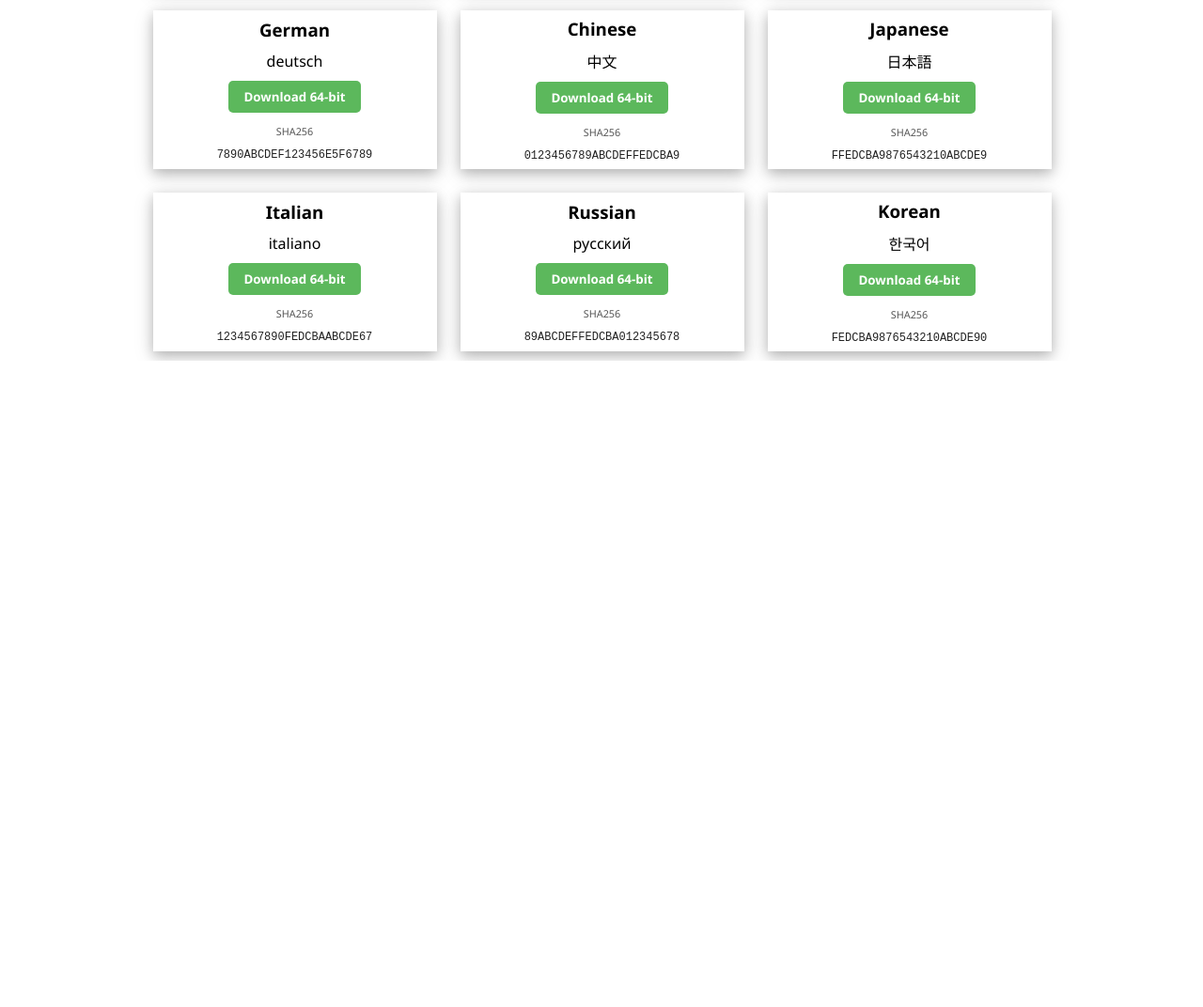
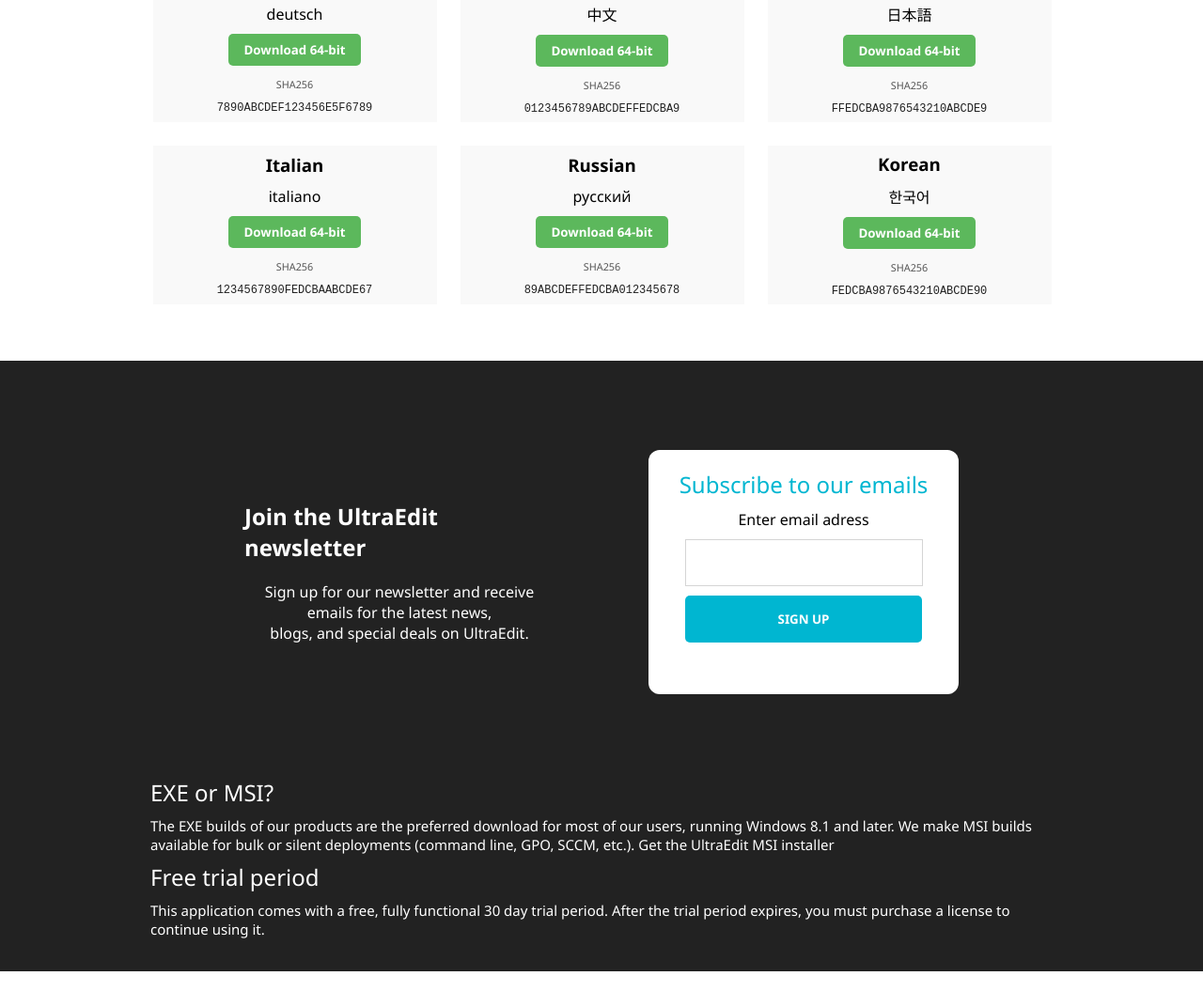
Before and after one commit to suchitrakumar1/ultra-edit-github-repo-suchitra, a plain HTML site: page index.html in a window 1280 px wide. Shown: the part 968-2040 px from the top of the page at 94% size. Before the commit the page ends 1352 px from the top, so only its background shows below. Drawn offline with Linux system fonts and the light colour scheme.

Commit message:
updated sec 2
update

```diff
--- a/index.html
+++ b/index.html
@@ -97,7 +97,6 @@
             <span class="paragraph-2">Download UltraEdit <small class="vs">v2024.2 (released 2024-12-20) | Hotfix
                     information </small></span>
         </div>
-    </section>
         <!-- 1st main section end -->
 
 
@@ -195,6 +194,47 @@
         </section>
         <!-- 2nd-main-section-end -->
 
+        <!-- 3rd-main-section-start -->
+        <section class="third-section">
+            <div class="join-section">
+                <b class="join-uedit">Join the UltraEdit newsletter</b>
+                <p class="join-uedit-paragraph">Sign up for our newsletter and receive emails for the latest news, <br>
+                    blogs, and special deals on UltraEdit.</p>
+            </div>
+            <div class="input-box">
+                <h3 class="email-slogan">
+                    Subscribe to our emails
+                </h3>
+                <label for="input-email">Enter email adress</label>
+
+                <input type="email" class="input-email">
+                <button class="sign-up-button">SIGN UP</button>
+            </div>
+        </section>
+        <!-- 3rd-main-section-end-->
+        <section class="section4">
+            <div class="questions">
+                <h3 class="exe-msi">
+                    EXE or MSI?
+                </h3>
+                <p class="answer">
+                    The EXE builds of our products are the preferred download for most of our users, running Windows 8.1
+                    and
+                    later.
+                    We make MSI builds available for bulk or silent deployments (command line, GPO, SCCM, etc.). Get the
+                    UltraEdit MSI installer
+                </p>
+                <h3 class="free-trial-period">
+                    Free trial period
+                </h3>
+                <p class="answer">
+                    This application comes with a free, fully functional 30 day trial period. After the trial period
+                    expires, you must purchase a license to continue using it.
+                </p>
+            </div>
+        </section>
+    </section>
+
 </body>
 
 </html>
--- a/style.css
+++ b/style.css
@@ -127,7 +127,7 @@
   justify-content: center;
   align-items: center;
   gap: 10px;
-  box-shadow: 0 4px 12px rgba(0, 0, 0, 0.2), 0 6px 20px rgba(0, 0, 0, 0.15);
+  background-color: #f9f9f9;
 }
 .box1{
   grid-row: 1/2;
@@ -196,3 +196,102 @@
   font-weight: 400;
   font-size: medium;
 }
+.third-section{
+  background-color: rgb(34, 34, 34);
+  display: flex;
+  justify-content: center;
+  align-items: center;
+  gap: 100px;
+  min-height: 450px;
+  padding: 48px 0px;
+  margin-top: 60px;
+
+
+}
+.join-section{
+  display: flex;
+  flex-direction: column;
+  justify-content: center;
+  align-items: center;
+  gap: 20px;
+  height: 300px;
+  width: 330px;
+  border-radius: 2px;
+
+}
+.join-uedit{
+  color: #ffffff;
+  font-size: x-large;
+}
+.join-uedit-paragraph{
+  text-align: center;
+  color: #ffffff;
+
+}
+.input-box{
+  background-color: aqua;
+  height: 300px;
+  width: 330px;
+  border-radius: 12px;
+}
+.input-box{
+  display: flex;
+  flex-direction: column;
+  /* justify-content: center; */
+  align-items: center;
+  gap: 10px;
+  background-color: white;
+  padding: 20px;
+  height: 260px;
+
+
+}
+.email-slogan{
+  font-size: 24px;
+  font-weight: normal;
+  color: #00b6d1;
+}
+.input-email{
+  width: 253px;
+  height: 50px;
+  padding: 10px;
+  border: 1px solid rgb(213, 213, 213);
+}
+.sign-up-button{
+  width: 252px;
+  height: 50px;
+  padding: 10px;
+  background-color: #00b6d1;
+  color: #ffffff;
+  font-weight: bold;
+  border: none;
+  border-radius: 5px;
+}
+.section4{
+  background-color: rgb(34, 34, 34);
+  min-height: 200px;
+
+}
+.questions{
+  max-width: 960px;
+  margin: 0px auto;
+  line-height: 20px;
+}
+.exe-msi{
+  color: #ffffff;
+  margin-bottom: 10px;
+  font-size: 24px;
+  font-weight: normal;
+  margin-bottom: 15px;
+}
+.answer{
+  font-size: 15px;
+  color: #ffffff;
+  margin-bottom: 15px;
+}
+.free-trial-period{
+  color: #ffffff;
+  font-size: 24px;
+  font-weight: normal;
+  margin-bottom: 15px;
+}
```
Lines whose indentation alone changed are shown as unchanged.
